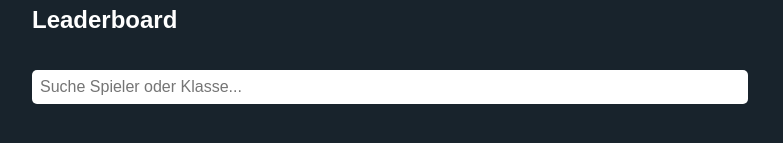
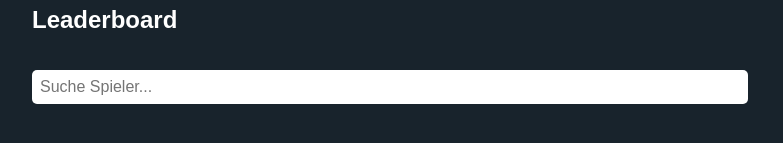
Before and after one commit to pgspielundspass/pgspielundspass, a website: page public/frei.html in a window 1280 px wide. Shown: the part 479-622 px from the top of the page, without its empty margins (258-1041 px from the left). Drawn offline with Linux system fonts and the light colour scheme; no server answers.

Commit message:
Update frei.html

```diff
--- a/public/frei.html
+++ b/public/frei.html
@@ -25,7 +25,7 @@
     </div>
 
     <h2>Leaderboard</h2>
-    <input type="text" id="searchInput" placeholder="Suche Spieler oder Klasse..." oninput="renderLeaderboard()" />
+    <input type="text" id="searchInput" placeholder="Suche Spieler..." oninput="renderLeaderboard()" />
     <table id="leaderboard"></table>
   </div>
 
```
